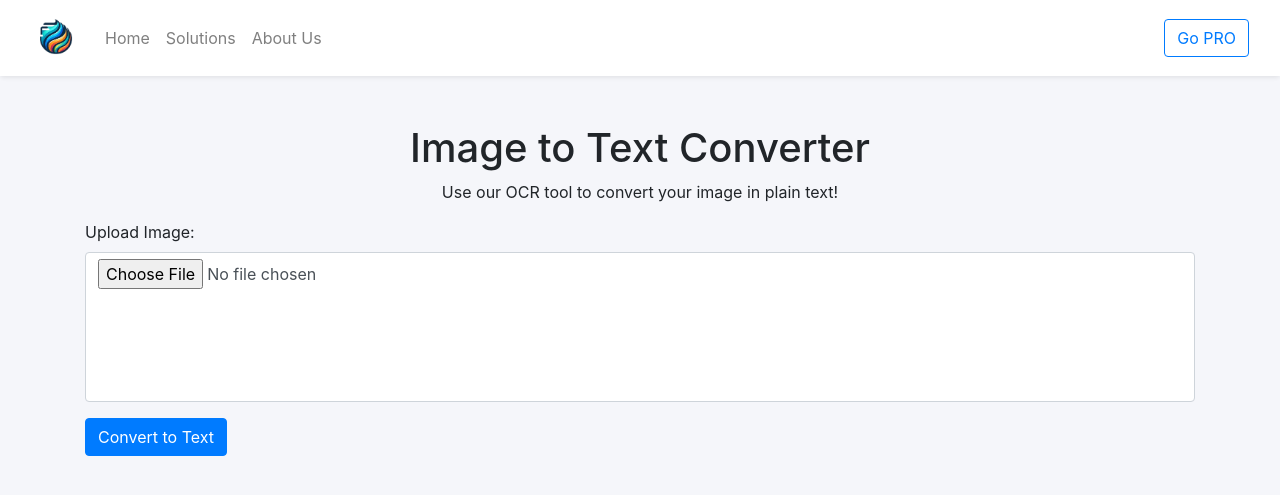
After one commit to valerioceleste/OCR_Website, a Flask app: page /image_to_text in a window 1280 px wide. The commit adds this page. Shown: the top 495 px of the page. Run offline with Flask 3, Linux system fonts and the light colour scheme.

Commit message:
added OCR form

```diff
--- a/app.py
+++ b/app.py
@@ -1,6 +1,7 @@
 from flask import Flask, render_template, request, url_for
+from PIL import Image
 import pytesseract
-from PIL import Image
+import os
 
 app = Flask(__name__)
 
@@ -8,13 +9,18 @@ app = Flask(__name__)
 def index():
     return render_template('index.html', active_page = 'index')
 
-@app.route('/tools')
-def tools():
-    return render_template('tools.html', active_page = 'tools')
+@app.route('/solutions')
+def solutions():
+    return render_template('solutions.html', active_page = 'solutions')
 
 @app.route('/about')
 def about():
     return render_template('about.html', active_page = 'about')
 
+@app.route('/image_to_text', methods=['GET','POST'])
+def image_to_text():
+    return render_template('image_to_text.html')
+
+
 if __name__ == "__main__":
     app.run(debug=True)
--- a/static/css/style.css
+++ b/static/css/style.css
@@ -1,3 +1,18 @@
 body {
-  background-color: whitesmoke;
+  background-color: #f5f6fa;
 }
+
+.card-hover {
+  transition: transform 0.15s ease-out;
+}
+
+.card-hover:hover {
+  transform: scale(1.02);
+  transition: transform 0.15s ease-in;
+  cursor: pointer;
+}
+
+a {
+  color: inherit; /* Keeps the original text color */
+  text-decoration: none; /* Removes underline */
+}
--- a/templates/base.html
+++ b/templates/base.html
@@ -4,6 +4,7 @@
 <head>
   <meta charset="utf-8">
   <meta name="viewport" content="width=device-width, initial-scale=1, shrink-to-fit=no">
+  <link rel="icon" href="../static/images/fm_logo.png" type="image/png">
   <title>FileMorpher - {% block title %}{% endblock title %}</title>
 
   <link rel="stylesheet" href="https://cdn.jsdelivr.net/npm/bootstrap@4.1.3/dist/css/bootstrap.min.css"
@@ -16,7 +17,9 @@
   <header class="shadow-sm rounded">
     <nav class="navbar navbar-expand-lg navbar-light " style="background-color: white"> <!--#1093f1-->
       <div class="container-fluid">
-        <a class="navbar-brand" href="#">Navbar</a>
+        <a class="navbar-brand" href="#">
+          <img src="../static/images/fm_logo.png" width="50" height="50" alt="">
+        </a>
         <button class="navbar-toggler" type="button" data-toggle="collapse" data-target="#navbarNav"
           aria-controls="navbarNav" aria-expanded="false" aria-label="Toggle navigation">
           <span class="navbar-toggler-icon"></span>
@@ -26,8 +29,8 @@
             <li class="nav-item {% if active_page == 'index' %}active{% endif %}">
               <a class="nav-link" href="{{ url_for('index') }}">Home</a>
             </li>
-            <li class="nav-item {% if active_page == 'tools' %}active{% endif %}">
-              <a class="nav-link" href="{{ url_for('tools') }}">Tools</a>
+            <li class="nav-item {% if active_page == 'solutions' %}active{% endif %}">
+              <a class="nav-link" href="{{ url_for('solutions') }}">Solutions</a>
             </li>
             <li class="nav-item {% if active_page == 'about' %}active{% endif %}">
               <a class="nav-link" href="{{ url_for('about') }}">About Us</a>
--- /dev/null
+++ b/templates/image_to_text.html
@@ -0,0 +1,17 @@
+{% extends 'base.html' %}
+
+{% block title %}Image to Text{% endblock title %}
+
+{% block body %}
+<div class="container mt-5">
+	<h1 class="text-center">Image to Text Converter</h1>
+	<p class="text-center">Use our OCR tool to convert your image in plain text!</p>
+	<form action="/convert" method="post" enctype="multipart/form-data">
+		<div class="mb-3">
+			<label for="imageUpload" class="form-label">Upload Image:</label>
+			<input type="file" class="form-control" id="imageUpload" name="image" style="height: 150px;">
+		</div>
+		<button type="submit" class="btn btn-primary">Convert to Text</button>
+	</form>
+</div>
+{% endblock body %}
```
Also changed, not shown: templates/solutions.html (renamed from templates/tools.html, +8 -6 lines), static/images/fm_logo.png (added), 2 other files.
